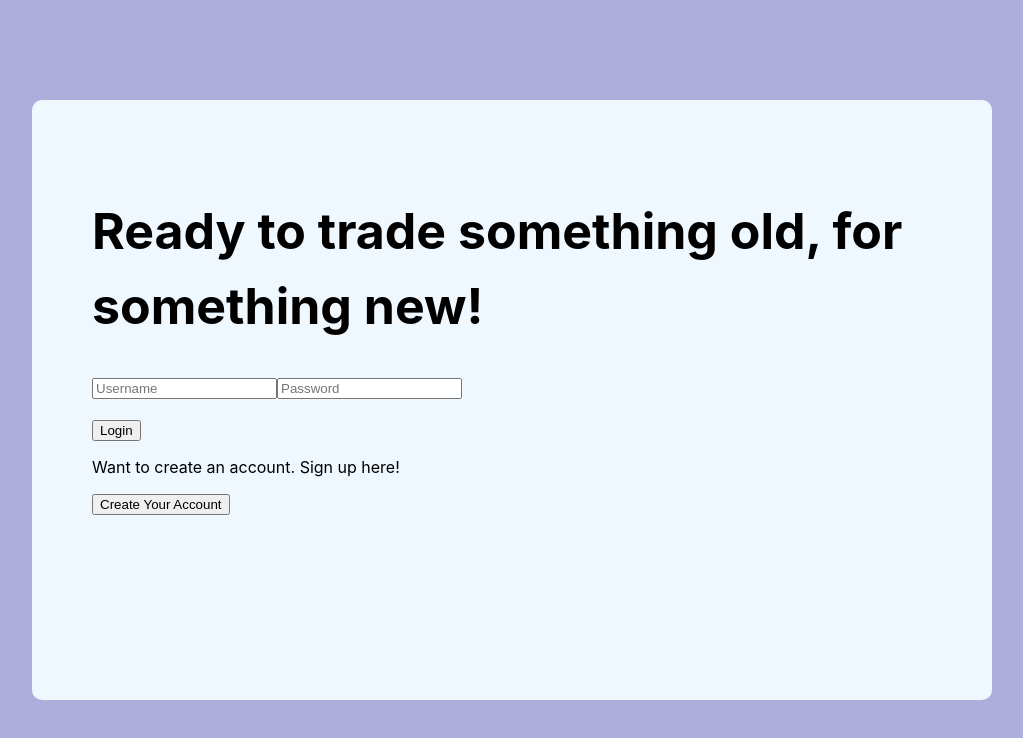
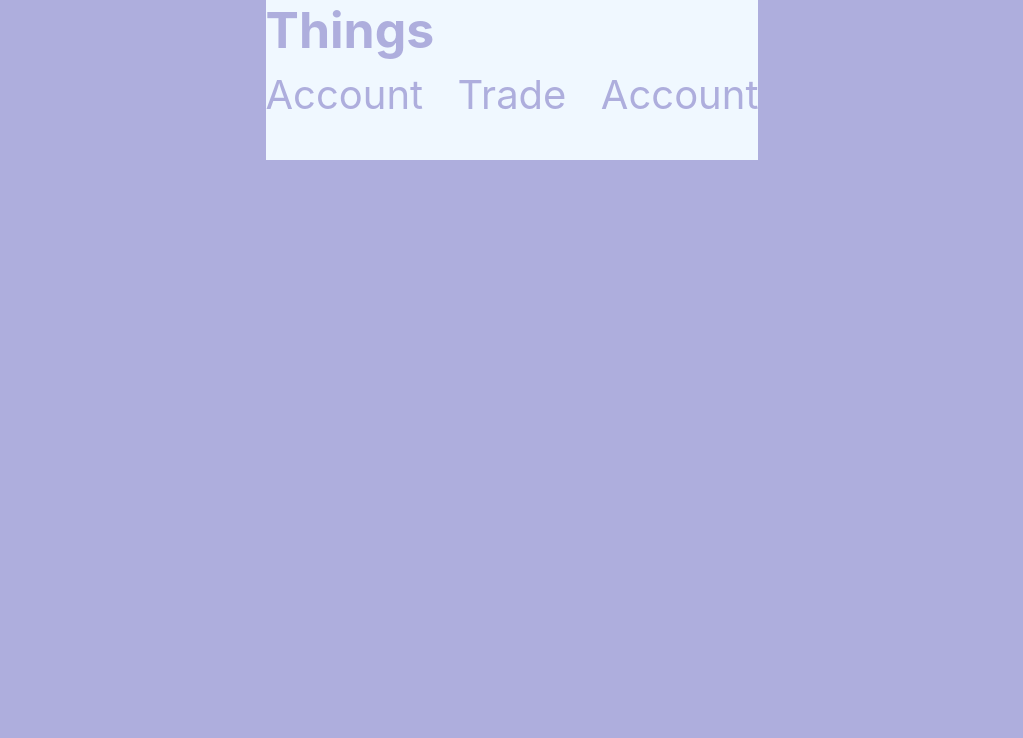
Before and after one commit to kylewatkins2174/SoftwareEngineeringProject, a React (Create React App) app in the folder client/: page /home in a window 1280 px wide. Before the commit this address led to /login. Shown: the top 738 px of the page, without its empty margins (128-1151 px from the left). Built offline with nearby package versions, Linux system fonts and the light colour scheme; no server answers.

Commit message:
Home and User styling update

```diff
--- a/client/src/App.js
+++ b/client/src/App.js
@@ -57,25 +57,25 @@ function App() {
     {
       path:"/home",
       element: (
-        <ProtectedRoute>
+        /*<ProtectedRoute>*/
           <Homepage/>
-        </ProtectedRoute>
+        /*</ProtectedRoute>*/
       )
     },
     {
       path:"/user",
       element:(
-        <ProtectedRoute>
+        /*<ProtectedRoute>*/
           <User/>
-        </ProtectedRoute>
+        /*</ProtectedRoute>*/
       )
     },
     {
       path:"/tradecenter",
       element:(
-        <ProtectedRoute>
+       /* <ProtectedRoute>*/
           <TradeCenter/>
-        </ProtectedRoute>
+        /*</ProtectedRoute>*/
       )
     }
   ])
--- a/client/src/pages/homePage.jsx
+++ b/client/src/pages/homePage.jsx
@@ -3,13 +3,13 @@ import './homePage.scss'
 
 const homePage = () =>{
     return(
-        <div className='body-container'>
-            <div className='menu-container'>
-                <Link className="things-titleHome" to="/home">Things</Link>
-                <div className="menuItemRow">
-                    <span className="menuItem">Inventory</span>
-                    <span className="menuItem">Marketplace</span>
-                    <Link className="menuItem" to="/user">Account</Link>
+        <div className='bodyContainerHome'>
+            <div className='menuContainerHome'>
+                <Link className="thingsTitleHome" to="/home">Things</Link>
+                <div className="menuItemRowHome">
+                    <span className="menuItemHome" to="/user">Account</span>
+                    <Link className="menuItemHome" to="/tradecenter">Trade</Link>
+                    <Link className="menuItemHome" to="/user">Account</Link>
                 </div>
             </div>
         </div>
--- a/client/src/pages/homePage.scss
+++ b/client/src/pages/homePage.scss
@@ -1,39 +1,38 @@
-.body-container{
+.bodyContainerHome{
     background-color: rgb(174, 174, 221);
     height: 100vh;
     display: flex;
 
-    .menu-container{
-        display: flex;
+    .menuContainerHome{
+
         background-color: aliceblue;
-        height: 25%;
         width: 100%;
-    }
-    .things-titleHome{
+        height: 20%;
+
+        .thingsTitleHome{
             font-weight: bold;
             font-size: 50px;
-        position: absolute;
-        margin: 2% 0% 0% 20%;
+            position: relative;
             text-decoration: none;
             color: rgb(174, 174, 221);
          }
-    .things-titleHome:hover{
+        .thingsTitleHome:hover{
             animation: titleAnim 5s linear infinite;
          }
-    .menuItemRow {
-		display: flex;
-        justify-content: center;
-        align-items: center;
-        margin: 8% 0% 0% 30%;
-        gap: 33%;
+        .menuItemRowHome {
+            margin-top: 2%;
+            display: grid;
+            grid-template-columns: 1fr 1fr 1fr;
+            grid-gap: 10px;
 	    }
-	.menuItem {
+	    .menuItemHome {
+            text-align: center;
 		    font-size: 40px;
 		    color: rgb(174, 174, 221);
 		    text-decoration:none;
 	    }
-    .menuItem:hover {
+        .menuItemHome:hover {
 		    color: rgb(134, 134, 169);
 	    }
-
     }
+}
--- a/client/src/pages/userPage.jsx
+++ b/client/src/pages/userPage.jsx
@@ -1,23 +1,22 @@
 import { Link } from 'react-router-dom';
 import './userPage.scss';
-import './register.jsx';
 
 function User () {
 
     return(
 
-        <div className='body-container'>
-            <Link className="things-title" to="/home">Things</Link>
-            <input type="file" id="submitAvatar" accept="image/jpg, image/png" className='avatar'></input>
+        <div className='bodyContainerUser'>
+            <Link className="thingsTitleUser" to="/home">Things</Link>
+            <input type="file" id="submitAvatar" accept="image/jpg, image/png" className='avatarUser'></input>
             <div id="avatarDisplay"></div>
-            <div className='info-container'>
-                <h1 className='yourAccount'>Your Account</h1>
+            <div className='infoContainerUser'>
+                <h1 className='yourAccountUser'>Your Account</h1>
                 <form>
-                <input className="userName" placeholder="Username"></input><br/>
-                <input className="email" placeholder="email"></input><br/>
-                <input className="lastName" type="text" placeholder="First Name"></input><br/>
-                <input className="firstName" type="text" placeholder="Last Name"></input><br/><br/>
-                <button className="infoButton" type="submit">Update</button>
+                <input className="userNameUser" placeholder="Username"></input><br/>
+                <input className="emailUser" placeholder="email"></input><br/>
+                <input className="lastNameUser" type="text" placeholder="First Name"></input><br/>
+                <input className="firstNameUser" type="text" placeholder="Last Name"></input><br/><br/>
+                <button className="infoButtonUser" type="submit">Update</button>
                 </form>
             </div>
         </div>
--- a/client/src/pages/userPage.scss
+++ b/client/src/pages/userPage.scss
@@ -1,9 +1,9 @@
-.body-container{
+.bodyContainerUser{
     background-color: rgb(174, 174, 221);
     height: 100vh;
     display: flex;
 
-    .things-title{
+    .thingsTitleUser{
         font-weight: bold;
         font-size: 50px;
         position: absolute;
@@ -11,19 +11,19 @@
         text-decoration: none;
         color: white;
     }
-    .things-title:hover{
+    .thingsTitleUser:hover{
         animation: titleAnim 5s linear infinite;
     }
-    .avatar{
+    .avatarUser{
         position: absolute;
         margin: 50% 0% 0% 50%;
         color: black;
     }
-    .yourAccount{
+    .yourAccountUser{
         color: rgb(174, 174, 221);
     }
 
-    .info-container{
+    .infoContainerUser{
         display: flex;
         justify-content: center;
         align-items: center;
@@ -37,7 +37,7 @@
         width: 50%;
         min-height: 50%;
 
-        .firstName{
+        .firstNameUser{
             border:none;
             border-radius: 5px;
             background-color: rgb(174, 174, 221);
@@ -47,7 +47,7 @@
             margin: 2%;
         }
 
-        .lastName{
+        .lastNameUser{
             border:none;
             border-radius: 5px;
             background-color: rgb(174, 174, 221);
@@ -56,7 +56,7 @@
             width: 100%;
             margin: 2%;
         }
-        .userName{
+        .userNameUser{
             border:none;
             border-radius: 5px;
             background-color: rgb(174, 174, 221);
@@ -65,7 +65,7 @@
             width: 100%;
             margin: 2%;
         }
-        .email{
+        .emailUser{
             border:none;
             border-radius: 5px;
             background-color: rgb(174, 174, 221);
@@ -74,7 +74,7 @@
             width: 100%;
             margin: 2%;
         }
-        .infoButton{
+        .infoButtonUser{
             border:none;
             border-radius: 5px;
             background-color: rgb(174, 174, 221);
@@ -86,7 +86,7 @@
             animation-iteration-count: infinite;
             animation-direction: alternate;
         }
-        .infoButton:hover{
+        .infoButtonUser:hover{
             background-color: rgb(134, 134, 169);
         }
 
```
Lines whose indentation alone changed are shown as unchanged.
